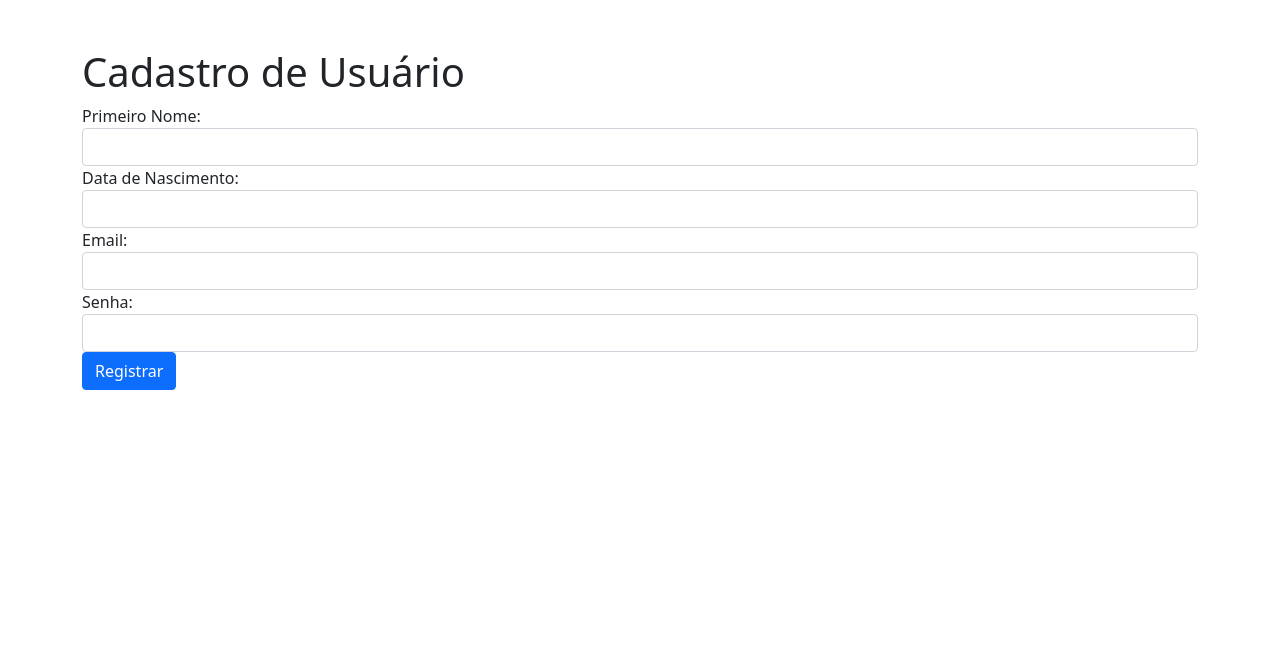
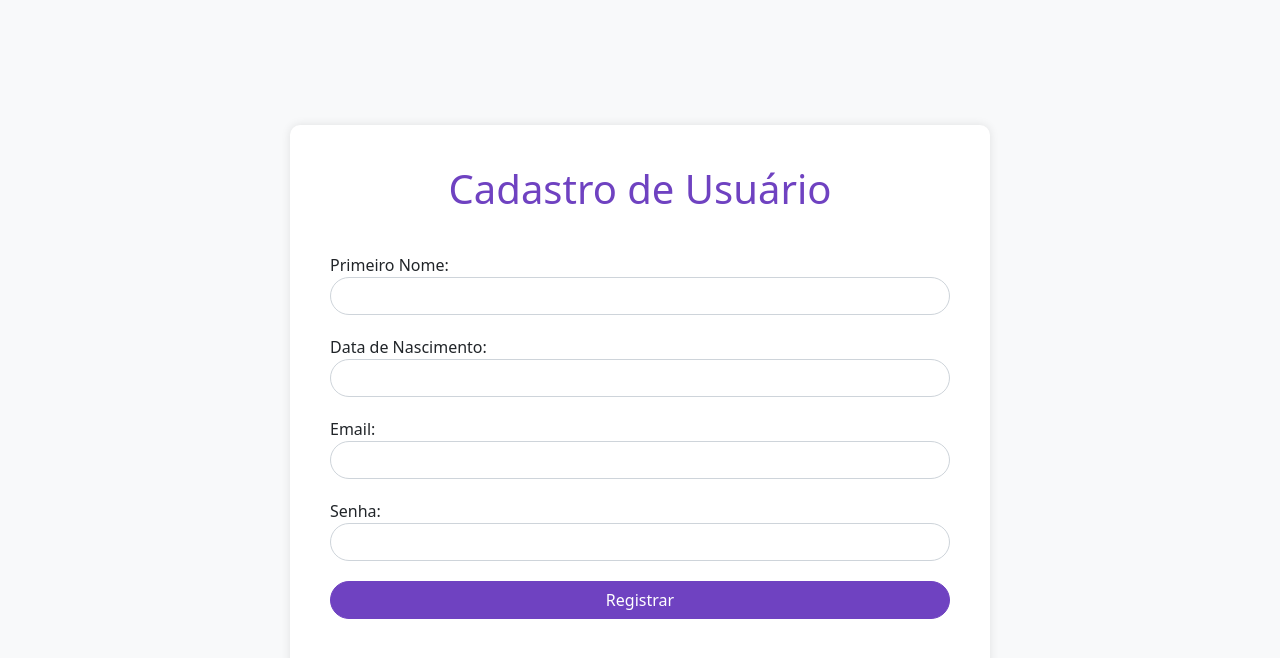
Before and after one commit to bevian/cadastro_validacao, a plain HTML site: page index.html in a window 1280 px wide. Drawn offline with nearby package versions, Linux system fonts and the light colour scheme.

Commit message:
add: css styles

```diff
--- a/index.html
+++ b/index.html
@@ -1,5 +1,3 @@
-<!-- @author: Beatriz Vieira da Silva Andrade   13692362-->
-
 <!DOCTYPE html>
 <html lang="pt-br">
 <head>
@@ -10,9 +8,52 @@
     <!-- Incluindo a biblioteca Inputmask para máscara do campo de nascimento -->
     <script src="https://cdnjs.cloudflare.com/ajax/libs/jquery/3.6.0/jquery.min.js"></script>
     <script src="https://cdnjs.cloudflare.com/ajax/libs/inputmask/5.0.6-beta.38/inputmask.min.js"></script>
+    <!-- CSS personalizado -->
+    <style>
+        body {
+            background-color: #f8f9fa;
+            display: flex;
+            justify-content: center;
+            align-items: center;
+            height: 100vh;
+            margin: 0;
+        }
+        .container {
+            background-color: #ffffff;
+            border-radius: 10px;
+            box-shadow: 0 0 10px rgba(0, 0, 0, 0.1);
+            padding: 40px;
+            max-width: 700px;
+        }
+        h1 {
+            color: #6f42c1; /* Cor roxa */
+            text-align: center;
+            margin-bottom: 40px;
+        }
+        .form-group {
+            margin-bottom: 20px;
+        }
+        .form-control {
+            border-radius: 20px;
+            border: 1px solid #ced4da;
+        }
+        .form-control:focus {
+            border-color: #6f42c1;
+            box-shadow: 0 0 5px rgba(111, 66, 193, 0.5);
+        }
+        .btn-primary {
+            background-color: #6f42c1;
+            border-color: #6f42c1;
+            border-radius: 20px;
+        }
+        .btn-primary:hover {
+            background-color: #5a3798;
+            border-color: #5a3798;
+        }
+    </style>
 </head>
 <body>
-    <div class="container mt-5">
+    <div class="container">
         <h1>Cadastro de Usuário</h1>
         <form id="registration-form">
             <div class="form-group">
@@ -31,15 +72,14 @@
                 <label for="password">Senha:</label>
                 <input type="password" class="form-control" id="password" name="password" required>
             </div>
-            <button type="button" class="btn btn-primary" onclick="validateForm()">Registrar</button>
+            <button type="button" class="btn btn-primary w-100" onclick="validateForm()">Registrar</button>
         </form>
 
-        <div id="validation-message" class="mt-3 text-danger"></div>
+        <div id="validation-message" class="mt-3 text-danger text-center"></div>
     </div>
 
-
     <script src="validation.js"></script>
-    <!-- Usando o ready para colocar logo na abertura da pagina -->
+    <!-- Usando o ready para colocar logo na abertura da página -->
     <script>
         $(document).ready(function() {
             Inputmask("99/99/9999").mask("#birth-date");
```
